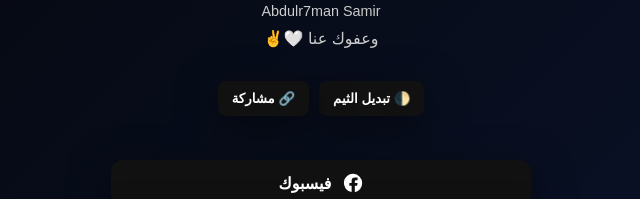
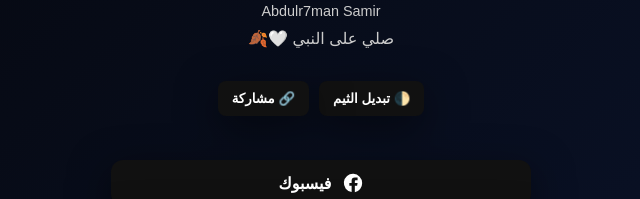
Before and after one commit to abdulr7man-samir/Links, a plain HTML site: page index.html in a window 1280 px wide. Shown: the part 258-457 px from the top of the page, 319-959 px from the left. Drawn offline with Linux system fonts and the light colour scheme.

Commit message:
Update index.html

```diff
--- a/index.html
+++ b/index.html
@@ -126,7 +126,7 @@
 
     // كتابة تلقائية للبروفايل
     const bio=document.getElementById("bio");
-    const phrases=["يارب سترك ورضاك","وعفوك عنا 🤍✌️","............"];
+    const phrases=["صلي على النبي 🤍🍂"];
     let pi=0,ci=0,fwd=true;
     function type(){
       let txt=phrases[pi];
```
